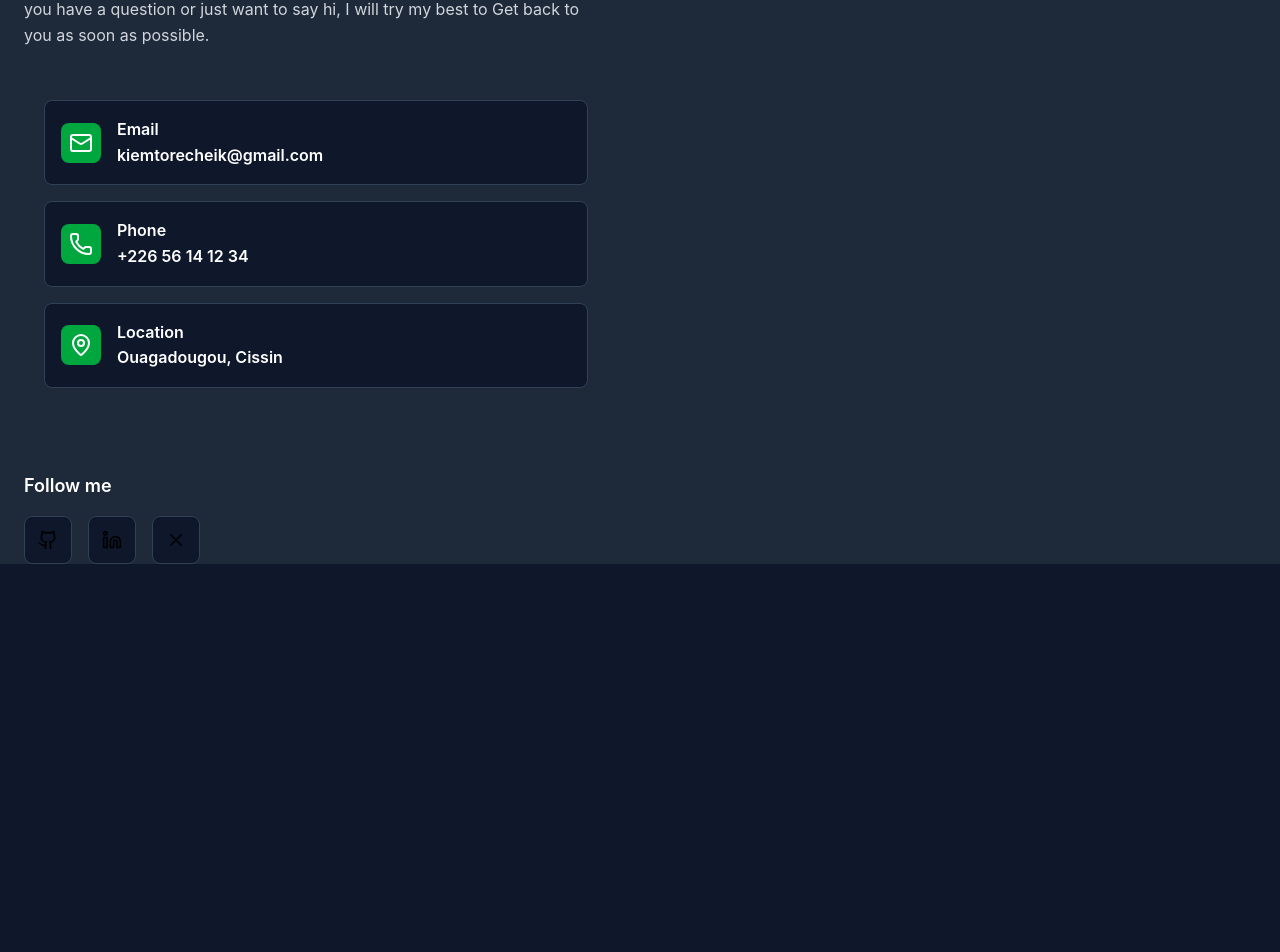
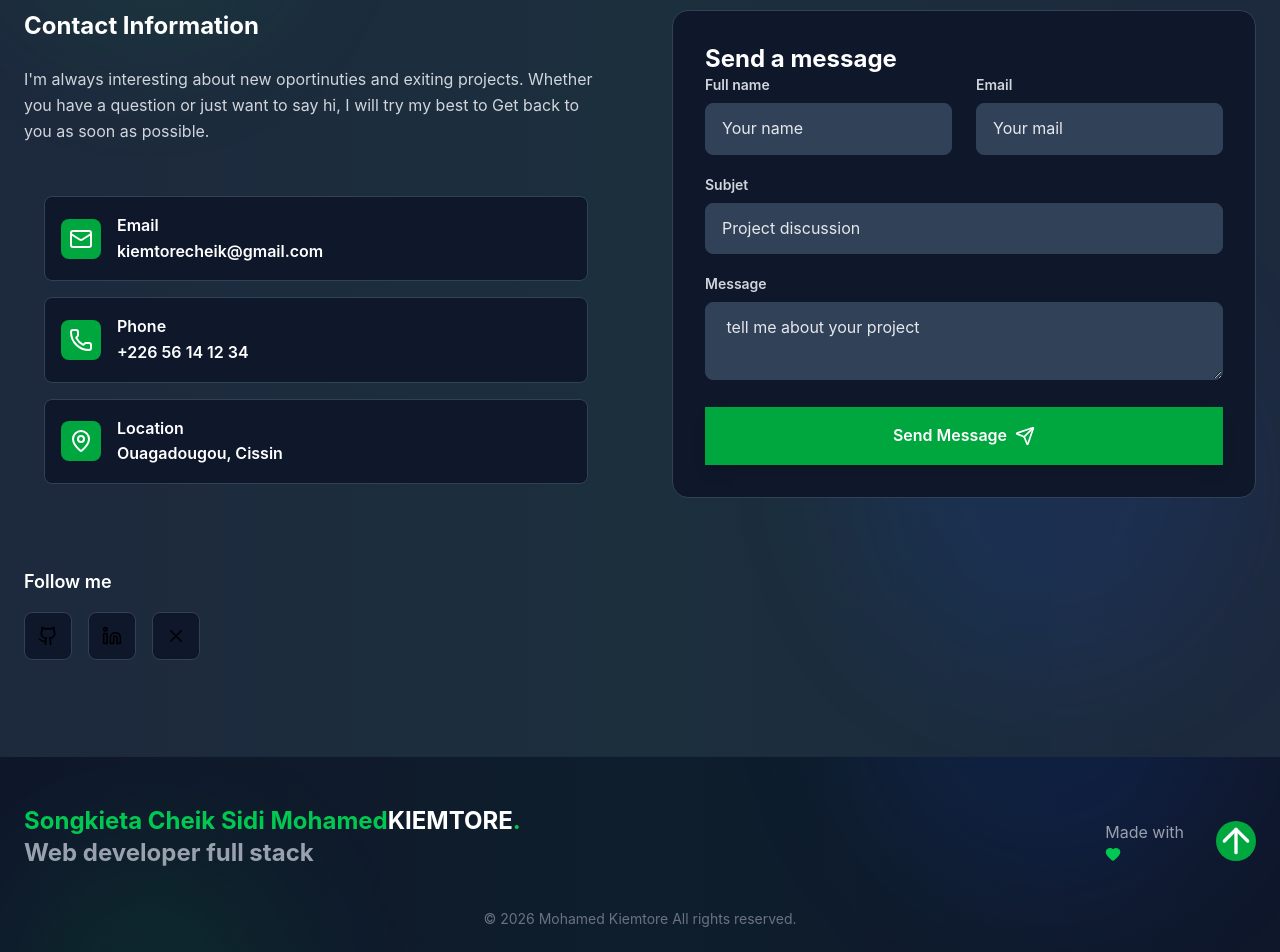
Before and after one commit to kiemtore1SongkietaCheikSidiM/Projet_de_DB, a React (Vite) app: page / in a window 1280 px wide. Shown: the part 5667-6619 px from the top of the page. Before the commit the page ends 6231 px from the top, so only its background shows below. Built offline with nearby package versions, Linux system fonts and the light colour scheme.

Commit message:
finished

```diff
--- a/src/App.jsx
+++ b/src/App.jsx
@@ -9,6 +9,7 @@ import Skills from './components/Skills'
 import Projects from './components/Projects'
 import Experience from './components/Experience'
 import Contact from './components/Contact'
+import Footer from './components/Footer'
 
 function App() {
   return (
@@ -21,6 +22,7 @@ function App() {
         <Projects/>
         <Experience/>
         <Contact/>
+        <Footer/>
       </div>
     </>
   )
--- a/src/components/Contact.jsx
+++ b/src/components/Contact.jsx
@@ -1,10 +1,26 @@
-import { Github, Linkedin, Mail, MapPin, Phone, X } from "lucide-react";
+import { Github, Linkedin, Mail, MapPin, Phone, Send, X } from "lucide-react";
+import { useEffect, useState } from "react";
 
 
 
 export default function Contact(){
+   const [isVisible, setIsVisible] = useState(false)
+   useEffect(() =>{
+    const observer = new IntersectionObserver(
+        ([entry]) =>{
+            if(entry.intersectionRatio){
+                setIsVisible(true)
+            }
+        },{threshold : 0.3}
+    )
+    const element = document.getElementById('contact')
+    if(element) observer.observe(element)
+        return ()=> observer.disconnect()
+   },[])
+
+
     return (
-        <section className="">
+        <section id="contact" className="py-24 bg-slate-800 relative overflow-hidden">
             {/* Background Elemeent */}
             <div className="absolute inset-0">
                 <div className="absolute top-20 w-72 h-72 bg-green-600/10 rounded-full
@@ -15,7 +31,8 @@ export default function Contact(){
                 w-full h-full bg-gradient-to-r from-transparent via-green-600/5 to-transparent"></div>
             </div>
             <div className="container mx-auto px-6 relative z-10">
-                <div className={`text-center mb-16 transition-all duration-1000`}>
+                <div className={`text-center mb-16 transition-all duration-1000
+                 ${isVisible ? 'opacity-100 translate-y-0' : 'opacity-0 translate-y-10'}`}>
                     <p className="text-green-400 font-semibold text-lg mb-4">
                         Get in touch
                     </p>
@@ -27,7 +44,8 @@ export default function Contact(){
                     </p>
                 </div>
                 <div className="grid lg:grid-cols-2 gap-16">
-                    <div className="space-y-8 transition-all duration-1000">
+                    <div className={`space-y-8 transition-all duration-1000
+                        ${isVisible ? 'opacity-100 translate-y-0' : 'opacity-0 translate-y-10'}`}>
                         <h3 className="text-2xl font-bold text-white mb-6">
                             Contact Information
                         </h3>
@@ -57,7 +75,8 @@ export default function Contact(){
                                 return (
                                     <div key={index} className={`flex items-center gap-4 p-4 bg-slate-900
                                     rounded-lg hover:bg-slate-700 transition-all duration-300 border border-slate-700
-                                    hover:border-green-500 group cursor-pointer transform hover:scale-105 `} style={{transitionDelay : `${index * 200 + 300}ms`}}>
+                                    hover:border-green-500 group cursor-pointer transform hover:scale-105
+                                    ${isVisible ? 'opacity-100 translate-y-0' : 'opacity-0 translate-y-10'} `} style={{transitionDelay : `${index * 200 + 300}ms`}}>
                                         <div className="w-10 h-10 bg-green-600 rounded-lg flex items-center
                                         justify-center group-hover:bg-green-500 transition-all duration-300
                                         group-hover:rotate-6">
@@ -79,7 +98,8 @@ export default function Contact(){
                             })
                             }
                         </div>
-                        <div className={`pt-8 transition-all duration-1000 delay-900`}>
+                        <div className={`pt-8 transition-all duration-1000 delay-900
+                            ${isVisible ? 'opacity-100 translate-y-0' : 'opacity-0 translate-y-10'}`}>
                             <h4 className="text-lg font-semibold text-white mb-4">
                                 Follow me
                             </h4>
@@ -97,7 +117,64 @@ export default function Contact(){
                         </div>
                     </div>
                     {/* Contact form*/}
-                    <div className=""></div>
+                    <div className={`${isVisible ? 'opacity-100 translate-y-0' : 'opacity-0 translate-y-10'}
+                        transition-all duration-1000 delay-300 `}>
+                        <div className="bg-slate-900 p-8 rounded-2xl border
+                        border-slate-700 hover:bg-green-500/50 transition-all duration-300">
+                            <h3 className="text-2xl font-bold text-white ">
+                                Send a message
+                            </h3>
+                            <form>
+                                <div className="grid md:grid-cols-2 gap-6">
+                                    <div className="group">
+                                        <label className="block text-sm font-semibold text-gray-300
+                                        mb-2 group-hover:text-green-300 transition-all duration-300">
+                                            Full name
+                                        </label>
+                                        <input type="text" id="name" name="name" className="w-full bg-slate-700
+                                        border border-slate-700 rounded-lg px-4 py-3 text-white placeholder:text-gray-200
+                                        y-4 focus:outline-none focus:ring-2 focus:ring-green-500
+                                        focus:border-transparent transition-300 hover:border-green-50" placeholder="Your name" required />
+                                    </div>
+                                    <div className="group">
+                                        <label className="block text-sm font-semibold text-gray-300
+                                        mb-2 group-hover:text-green-300 transition-all duration-300">
+                                            Email
+                                        </label>
+                                        <input type="text" id="mail" name="mail" className="w-full bg-slate-700
+                                        border border-slate-700 rounded-lg px-4 py-3 text-white placeholder:text-gray-200
+                                        y-4 focus:outline-none focus:ring-2 focus:ring-green-500
+                                        focus:border-transparent transition-300 hover:border-green-50" placeholder="Your mail" required />
+                                    </div>
+                                </div>
+                                <div className="group mt-5">
+                                    <label className="block text-sm font-semibold text-gray-300
+                                        mb-2 group-hover:text-green-300 transition-all duration-300">
+                                            Subjet
+                                    </label>
+                                    <input type="text" id="message" name="message" className="w-full bg-slate-700
+                                        border border-slate-700 rounded-lg px-4 py-3 text-white placeholder:text-gray-200
+                                        y-4 focus:outline-none focus:ring-2 focus:ring-green-500
+                                        focus:border-transparent transition-300 hover:border-green-50" placeholder="Project discussion" required />
+                                </div>
+                                <div className="group mt-5">
+                                    <label className="block text-sm font-semibold text-gray-300
+                                        mb-2 group-hover:text-green-300 transition-all duration-300">
+                                            Message
+                                    </label>
+                                    <textarea type="text" id="msg" name="msg" className="w-full bg-slate-700
+                                        border border-slate-700 rounded-lg px-4 py-3 text-white placeholder:text-gray-200
+                                        y-4 focus:outline-none focus:ring-2 focus:ring-green-500
+                                        focus:border-transparent transition-300 hover:border-green-50" placeholder=" tell me about your project" required />
+                                </div>
+                                <button className="mt-5 w-full bg-green-600 text-white px-4 py-4 rounde-lg
+                                hover:bg-green-700 transition-all duration-300 font-semibold flex items-center
+                                justify-center gap-2 shadow-lg hover:shadow-xl hover:scale-105 group">
+                                    Send Message <Send className="w-5 h-5 transition-all group-hover:translate-x-1 group-hover:translate-y-1"/>
+                                </button>
+                            </form>
+                        </div>
+                    </div>
                 </div>
             </div>
         </section>
--- /dev/null
+++ b/src/components/Footer.jsx
@@ -0,0 +1,62 @@
+import { ArrowUp, Heart } from "lucide-react";
+
+
+export default function Footer (){
+    const scrolltop = ()=>{
+        window.scrollTo({
+            top:0,
+            behavior: 'smooth'
+        })
+
+    }
+
+    return (
+        <div className="bg-slate-900 text-white py-12 border-t border-slate-800 relative overflow-hidden
+        ">
+            {/* Background Elemeent */}
+            <div className="absolute inset-0">
+                <div className="absolute top-20 w-72 h-72 bg-green-600/10 rounded-full
+                blur-3xl"></div>
+                <div className="absolute bottom-20 right-10 w-96 h-96 bg-blue-600/10 rounded-full
+                blur-3xl"></div>
+                <div className="absolute top-1/2 left-1/2 transform -translate-x-1/2 -translate-y-1/2
+                w-full h-full bg-gradient-to-r from-transparent via-green-600/5 to-transparent"></div>
+            </div>
+            <div className="container mx-auto relative px-6 z-10">
+                <div className="flex flex-col md:flex-row md:text-start text-center justify-between  items-center">
+                    <div className="mb-6 md:mb-0 ">
+                        <div className="text-2xl font-bold mb-2 group cursor-pointer">
+                            <span className="text-green-500 group-hover:text-green-500 transition-all duration-300">
+                                Songkieta Cheik Sidi Mohamed
+                            </span>
+                            <span className="text-white group-hover:text-green-500  transition-all duration-300">
+                                KIEMTORE
+                            </span>
+                            <span className="text-green-500 group-hover:text-green-500  transition-all duration-300">
+                                .
+                            </span>
+                            <p className="text-gray-400 hover:text-gray-300 transition-all duration-300">
+                                Web developer full stack
+                            </p>
+                        </div>
+                    </div>
+                    <div className="flex items-center gap-8">
+                        <div className="flex items-center gap-2 text-gray-400">
+                            <span className="">
+                                Made with
+                                <Heart className="w-4 h-4 text-green-500 fill-current"/>
+                            </span>
+                        </div>
+                        <button onClick={scrolltop}>
+                            <ArrowUp className="w-10 h-10 bg-green-600 rounded-full flex items-center
+                            hover:bg-green-600 transition-all duration-300 hover:scale-110 hover:rotate-12 group"/>
+                        </button>
+                    </div>
+                </div>
+                <div className="mt-8 text-gray-500 text-sm text-center">
+                    © {new Date().getFullYear()} Mohamed Kiemtore All rights reserved.
+                </div>
+            </div>
+        </div>
+    )
+}
```
